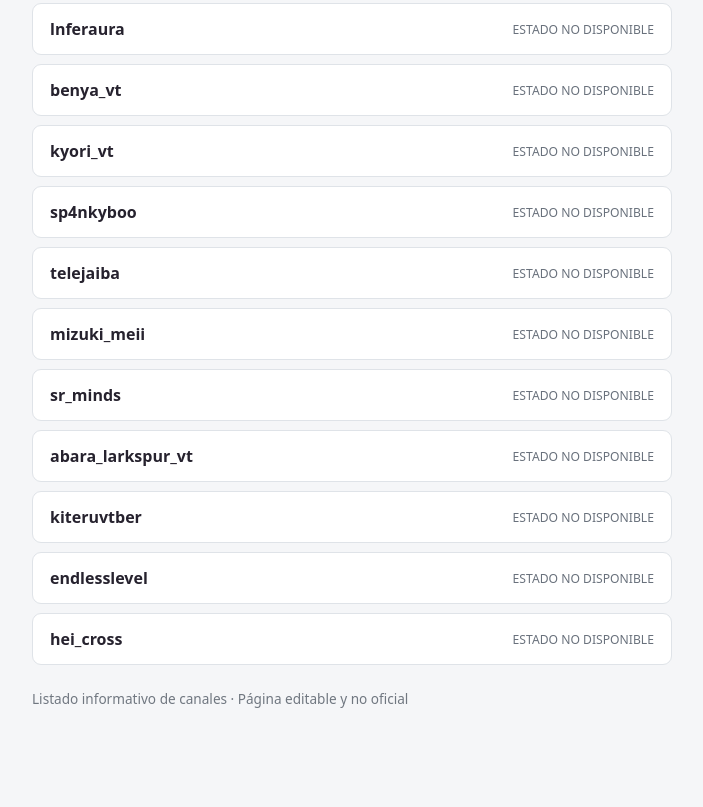
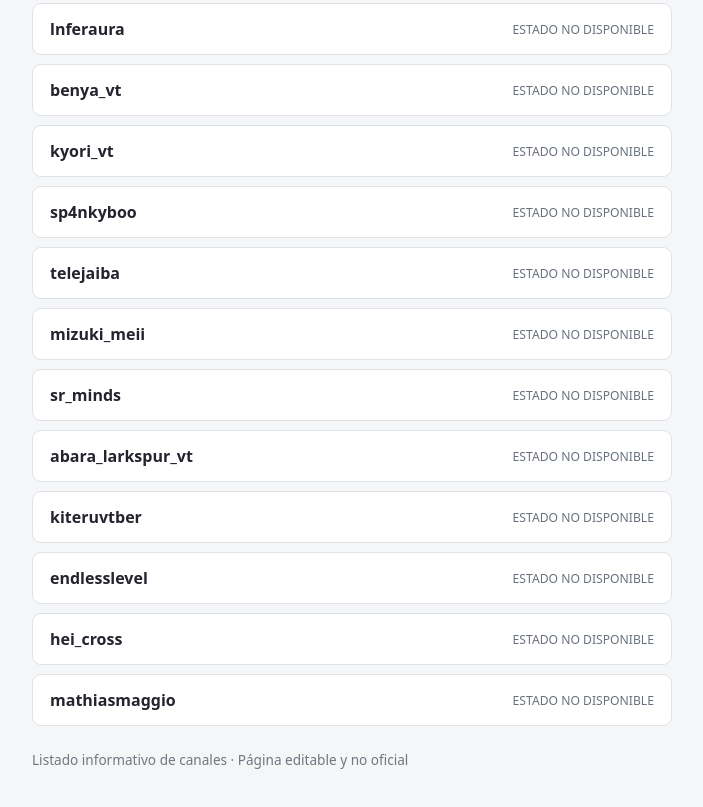
Before and after one commit to minecraft-hardcore-creadores/minecraft-hardcore-creadores, a plain HTML site: page index.html in a window 1280 px wide. Shown: the part 563-1370 px from the top of the page, without its empty margins (288-991 px from the left). Drawn offline with Linux system fonts and the light colour scheme; no server answers.

Commit message:
Update index.html
se agrego a un nuevo creador

```diff
--- a/index.html
+++ b/index.html
@@ -16,7 +16,7 @@
 </main>
 <script>
 // Modifica estos nombres para agregar o quitar participantes.
-const channels=['tegertiyt','derpysnak','srdannyry','theredshot','fairewall','lnferaura','benya_vt','kyori_vt','sp4nkyboo','telejaiba','mizuki_meii','sr_minds','abara_larkspur_vt','kiteruvtber','endlesslevel','hei_cross'];
+const channels=['tegertiyt','derpysnak','srdannyry','theredshot','fairewall','lnferaura','benya_vt','kyori_vt','sp4nkyboo','telejaiba','mizuki_meii','sr_minds','abara_larkspur_vt','kiteruvtber','endlesslevel','hei_cross','mathiasmaggio'];
 // Reemplaza esta dirección por la URL pública de tu Cloudflare Worker.
 
 const STATUS_API_URL='https://minecraft-hardcore-twitch.leonel-huerta1997.workers.dev/';
```
